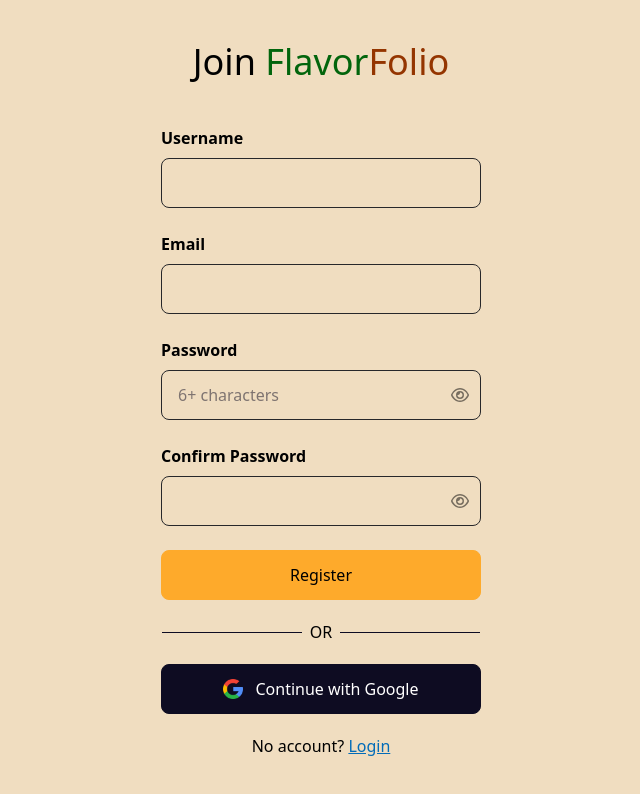
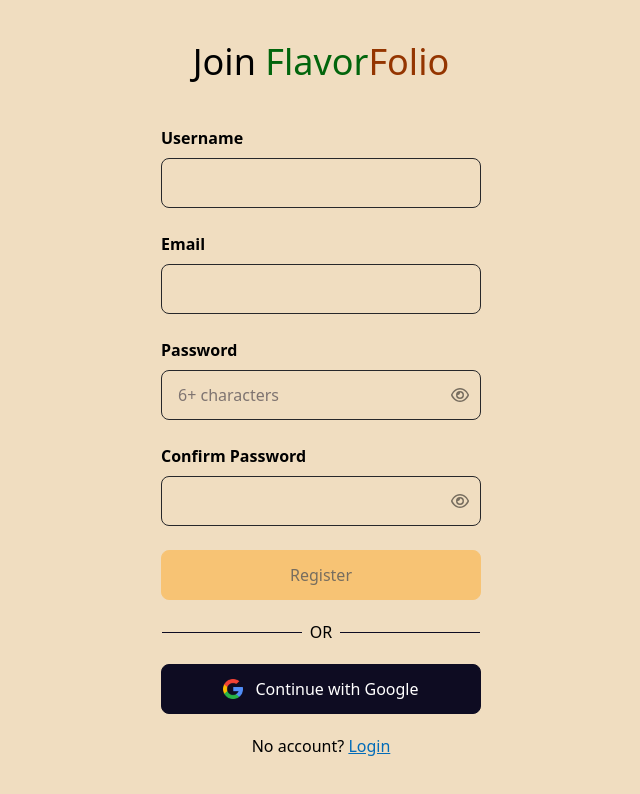
Before and after one commit to Chemicos/FlavorFolio, a React (Vite) app: page /register in a window 1280 px wide. Shown: the top 794 px of the page, without its empty margins (319-959 px from the left). Built offline with nearby package versions, Linux system fonts and the light colour scheme.

Commit message:
register btn access

```diff
--- a/src/components/Register.jsx
+++ b/src/components/Register.jsx
@@ -24,7 +24,7 @@
       console.error(err);
     }
   }
-
+  // Password functionality -->
   const [password, setPassword] = useState('')
   const [showPassword, setShowPassword] = useState(false)
 
@@ -43,6 +43,8 @@
   const handleChangePassword = (e) => {
     setPassword(e.target.value)
   }
+  // Password functionality <--
+
   // Password criteria -->
   const passwordCriteria = [
     {
@@ -52,7 +54,7 @@
     },
     {
       id: 'specialChar',
-      text: 'At least one special character',
+      text: 'At least one special character (!@#$%^&*().)',
       isValid: /[!@#$%^&*(),.?":{}|<>]/.test(password)
     },
     {
@@ -85,6 +87,7 @@
     const progressPercentage = (validCriteriaCount / 4) * 100
     // Password criteria <--
 
+    // Confirm Password Functionality -->
     const [confirmPassword, setConfirmPassword] = useState('')
     const [showConfirmPassword, setShowConfirmPassword] = useState(false)
 
@@ -99,6 +102,13 @@
       setShowConfirmPassword(!showConfirmPassword)
     }
   }
+  // Confirm Password Functionality <--
+
+  // Register Access -->
+  const isFormValid = email && password && confirmPassword &&
+    isValidEmail(email) && password === confirmPassword &&
+    passwordCriteria.every(criteria => criteria.isValid)
+  // Register Access <--
 
   return (
     <div className="flex flex-col items-center gap-5">
@@ -220,8 +230,15 @@
 
         </div>
 
-        <button className="rounded-lg border border-ff-btn px-2 py-3 font-medium bg-ff-btn mt-6
-          hover:bg-ff-bg hover:border-ff-googlebtn duration-300">
+        <button
+          className={
+            `rounded-lg border border-ff-btn px-2 py-3 font-medium bg-ff-btn mt-6
+            ${!isFormValid ?
+              'opacity-50 cursor-not-allowed':
+              'hover:bg-ff-bg hover:border-ff-googlebtn duration-300'
+            }`}
+          disabled={!isFormValid}
+        >
           Register
         </button>
       </form>
```
